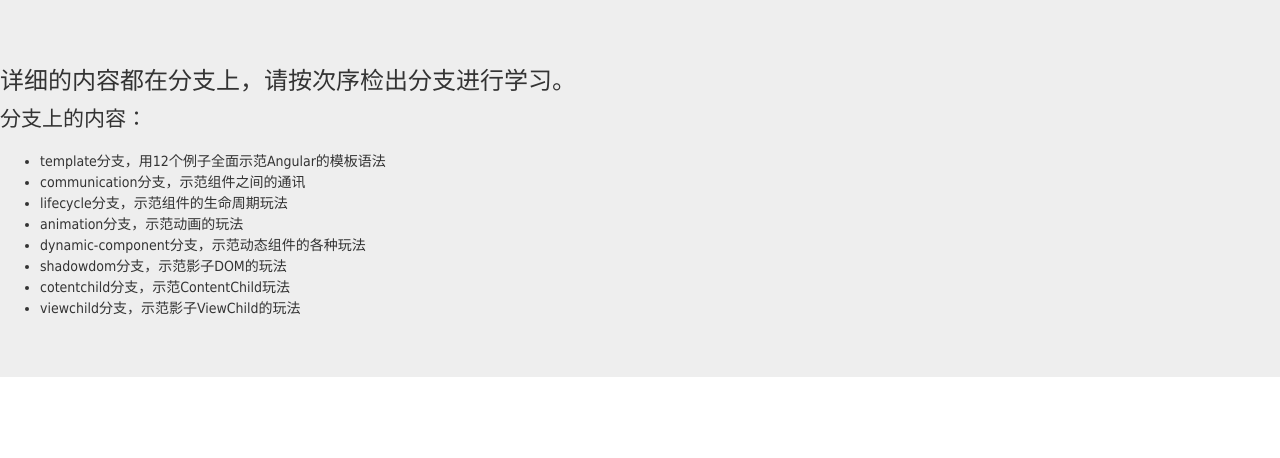
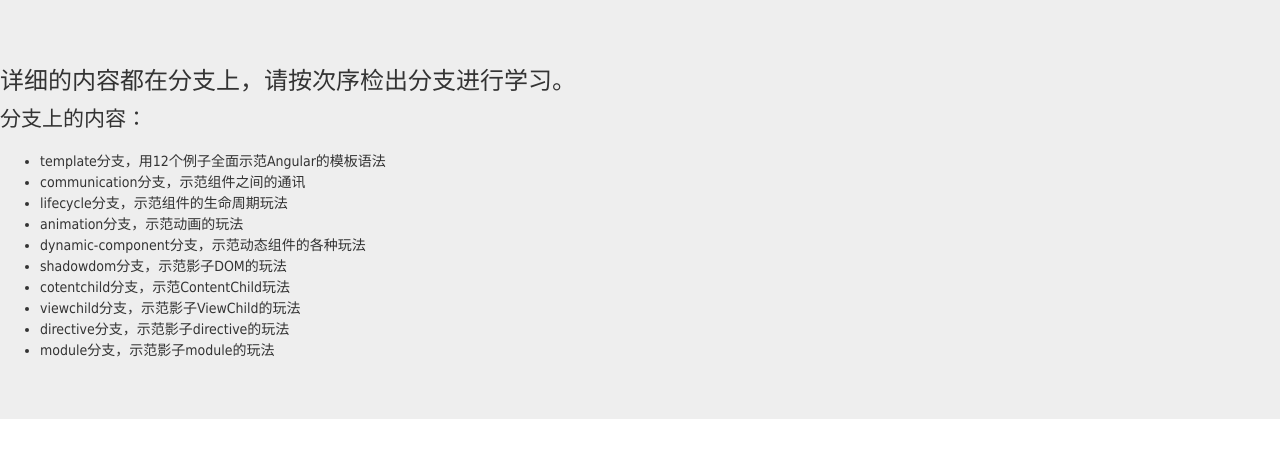
Before and after one commit to tanghuangthree/learn-angular, an Angular app: page / in a window 1280 px wide. Shown: the top 458 px of the page. Built offline with nearby package versions, Linux system fonts and the light colour scheme.

Commit message:
Function Or Bug: update README.md and app.component.html Symptom: N/A BugID:  N/A Root Cause: N/A Solution: N/A Note:  N/A

```diff
--- a/src/app/app.component.html
+++ b/src/app/app.component.html
@@ -12,5 +12,7 @@
     <li>shadowdom分支，示范影子DOM的玩法</li>
     <li>cotentchild分支，示范ContentChild玩法</li>
     <li>viewchild分支，示范影子ViewChild的玩法</li>
+    <li>directive分支，示范影子directive的玩法</li>
+    <li>module分支，示范影子module的玩法</li>
   </ul>
 </div>
```
Also changed, not shown: 1 other file (tests, documents, lock files or other folders).
